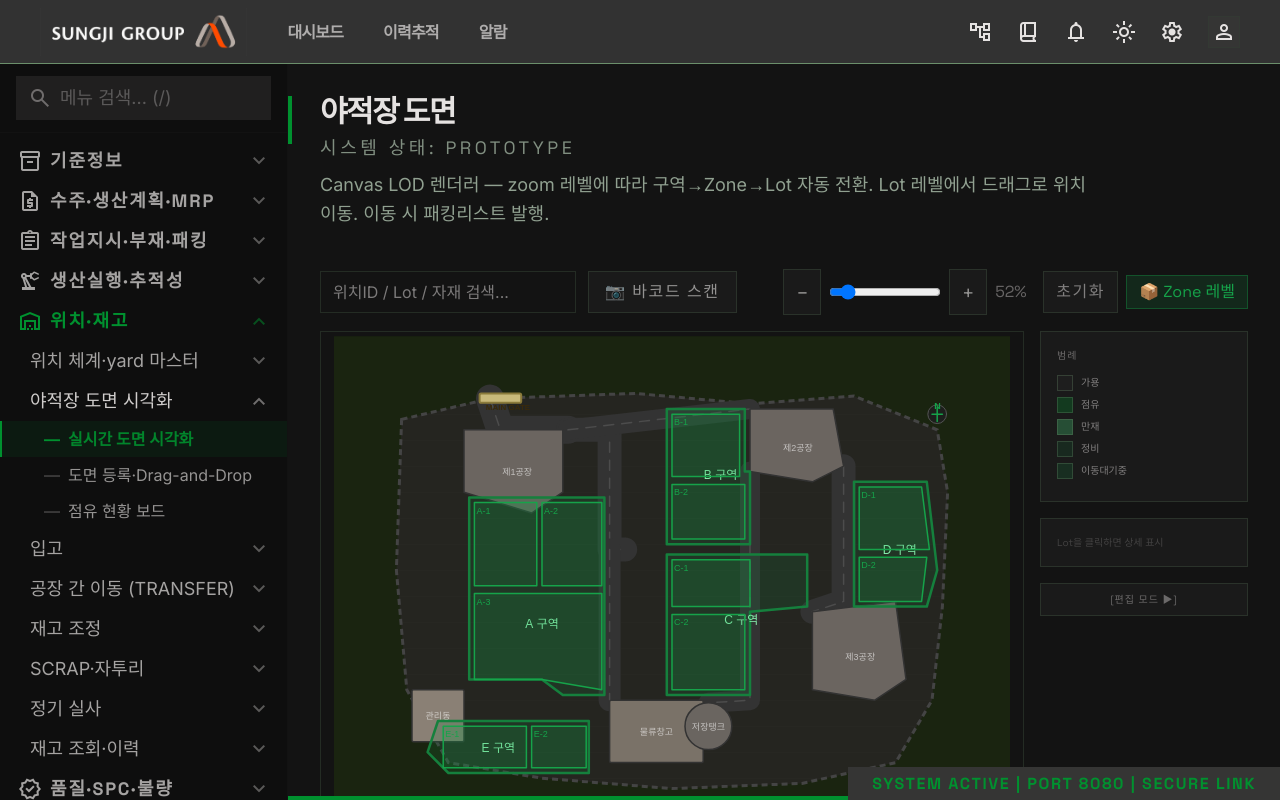
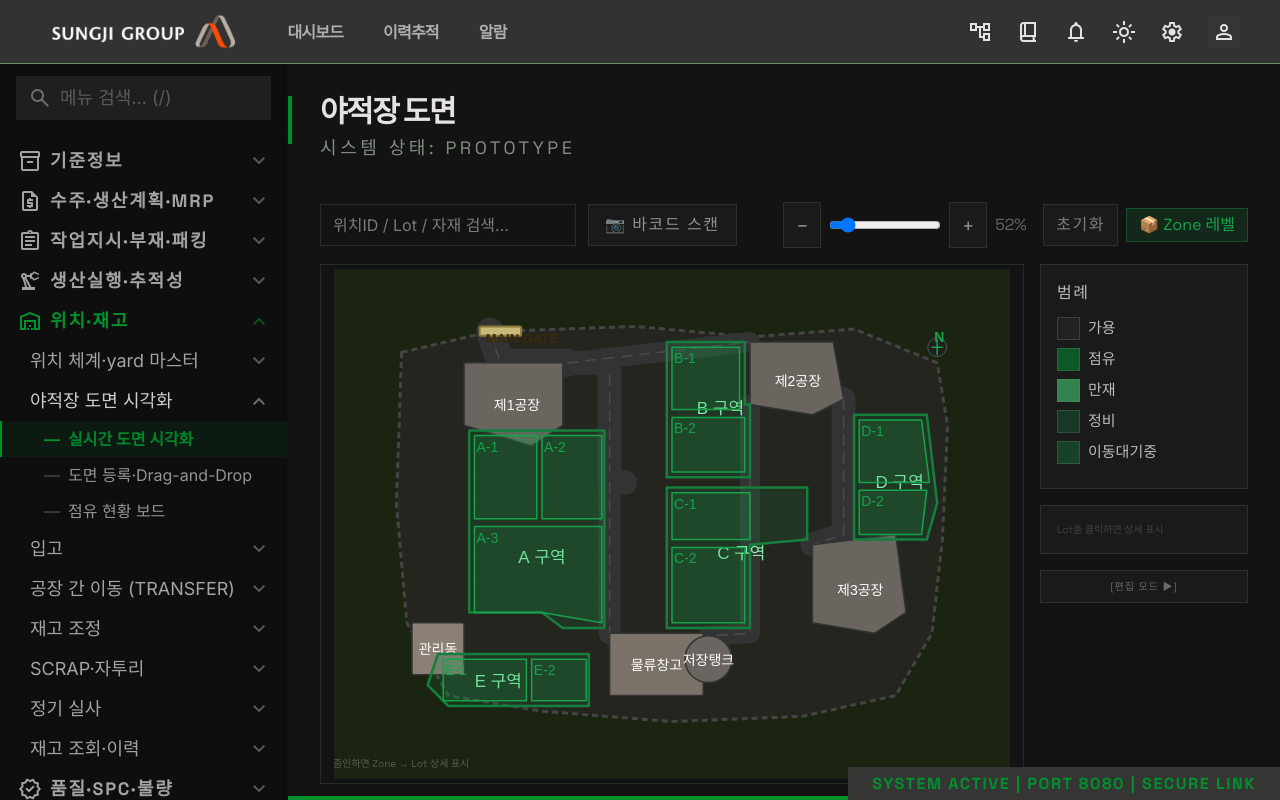
Before and after one commit to oct254k/vicon-mes-proto-lv2, a Next.js app: page /loc/yard-map/view in a window 1280 px wide. Built offline with nearby package versions, Linux system fonts and the light colour scheme.

Commit message:
style: 야적장 도면 UI 개선 — 헤더 설명 제거, 범례 확대, 건물 텍스트 흰색·캔버스 폰트 확대
Co-Authored-By: Claude Sonnet 4.6 <noreply@anthropic.com>

```diff
--- a/src/app/(app)/loc/yard-map/view/page.tsx
+++ b/src/app/(app)/loc/yard-map/view/page.tsx
@@ -94,7 +94,7 @@ const DARK_PALETTE = {
   grid:           "rgba(255,255,255,0.03)",
   road:           "#333",
   roadDash:       "rgba(255,255,255,0.12)",
-  buildingLabel:  "rgba(255,255,255,0.6)",
+  buildingLabel:  "#ffffff",
   compassBg:      "rgba(30,30,30,0.85)",
   compassBorder:  "#555",
   lotEmpty:       "rgba(42,42,42,0.9)",
@@ -109,7 +109,7 @@ const LIGHT_PALETTE = {
   grid:           "rgba(0,0,0,0.04)",
   road:           "#c8ccc4",
   roadDash:       "rgba(0,0,0,0.10)",
-  buildingLabel:  "rgba(0,0,0,0.65)",
+  buildingLabel:  "#ffffff",
   compassBg:      "rgba(240,240,240,0.9)",
   compassBorder:  "#999",
   lotEmpty:       "rgba(200,200,200,0.7)",
@@ -173,7 +173,7 @@ function renderYard(
     else if(b.type==="rect"){ const br=b as any; ctx.beginPath(); ctx.roundRect(br.x,br.y,br.w,br.h,3); ctx.fill(); ctx.stroke(); }
     else if(b.type==="circle"){ const bc=b as any; ctx.beginPath(); ctx.arc(bc.cx,bc.cy,bc.r,0,Math.PI*2); ctx.fill(); ctx.stroke(); }
     if(zoom>0.35){
-      const fs=9/zoom; ctx.fillStyle=palette.buildingLabel; ctx.font=`${fs}px sans-serif`;
+      const fs=14/zoom; ctx.fillStyle=palette.buildingLabel; ctx.font=`${fs}px sans-serif`;
       const lbl=(b as any).label; const tw=ctx.measureText(lbl).width;
       const [bx,by]=b.type==="poly"?polyCenter((b as any).pts):b.type==="rect"?[(b as any).x+(b as any).w/2,(b as any).y+(b as any).h/2]:[(b as any).cx,(b as any).cy];
       ctx.fillText(lbl,bx-tw/2,by+fs*0.4);
@@ -183,13 +183,13 @@ function renderYard(
     ctx.fillStyle=h2r("#15803d",0.18); ctx.strokeStyle="#15803d"; ctx.lineWidth=2.5/zoom;
     drawPoly(ctx,sec.pts); ctx.fill(); ctx.stroke();
     const [cx,cy]=polyCenter(sec.pts);
-    const fs=lod===0?18/zoom:12/zoom;
+    const fs=lod===0?23/zoom:17/zoom;
     ctx.fillStyle="#86efac"; ctx.font=`500 ${fs}px sans-serif`;
     ctx.fillText(sec.label,cx-ctx.measureText(sec.label).width/2,cy+fs*0.35);
     if(lod>=1) sec.zones.forEach(z=>{
       ctx.fillStyle=h2r("#16a34a",0.18); ctx.strokeStyle="#16a34a"; ctx.lineWidth=1.5/zoom;
       drawPoly(ctx,z.pts); ctx.fill(); ctx.stroke();
-      const zfs=9/zoom; ctx.fillStyle="#16a34a"; ctx.font=`500 ${zfs}px sans-serif`;
+      const zfs=14/zoom; ctx.fillStyle="#16a34a"; ctx.font=`500 ${zfs}px sans-serif`;
       ctx.fillText(z.id,z.pts[0][0]+4,z.pts[0][1]+zfs+2/zoom);
       if(lod===2) z.lots.forEach(lot=>{
         const isHL=!!(highlight&&lot.id===highlight);
@@ -207,7 +207,7 @@ function renderYard(
         ctx.globalAlpha = 1;
         if(isHL){ ctx.strokeStyle="#fff"; ctx.lineWidth=2/zoom; ctx.beginPath(); ctx.roundRect(lot.x-1/zoom,lot.y-1/zoom,lot.w+2/zoom,lot.h+2/zoom,2); ctx.stroke(); }
         if(lot.w*zoom>18){
-          const lfs=Math.min(7/zoom,lot.h*0.38);
+          const lfs=Math.min(12/zoom,lot.h*0.38);
           ctx.fillStyle=lot.status==="가용"?palette.lotText:palette.lotTextOcc;
           ctx.font=`${lfs}px sans-serif`;
           const n=String(lot.num);
@@ -234,12 +234,12 @@ function renderYard(
   // 게이트
   ctx.fillStyle="#c8b97a"; ctx.strokeStyle="#8a7a3a"; ctx.lineWidth=2/zoom;
   ctx.beginPath(); ctx.roundRect(180,10,80,18,3); ctx.fill(); ctx.stroke();
-  ctx.fillStyle="#3a2a0a"; ctx.font=`bold ${8/zoom}px sans-serif`; ctx.fillText("MAIN GATE",192,22/zoom);
+  ctx.fillStyle="#3a2a0a"; ctx.font=`bold ${13/zoom}px sans-serif`; ctx.fillText("MAIN GATE",192,22/zoom);
   // 나침반
   const[ncx,ncy,nr]=[W-40,50,18];
   ctx.fillStyle=palette.compassBg; ctx.beginPath(); ctx.arc(ncx,ncy,nr,0,Math.PI*2); ctx.fill();
   ctx.strokeStyle=palette.compassBorder; ctx.lineWidth=1/zoom; ctx.beginPath(); ctx.arc(ncx,ncy,nr,0,Math.PI*2); ctx.stroke();
-  ctx.fillStyle="#16a34a"; ctx.font=`bold ${9/zoom}px sans-serif`; ctx.fillText("N",ncx-3/zoom,ncy-5/zoom);
+  ctx.fillStyle="#16a34a"; ctx.font=`bold ${14/zoom}px sans-serif`; ctx.fillText("N",ncx-3/zoom,ncy-5/zoom);
   ctx.strokeStyle="#16a34a"; ctx.lineWidth=1.5/zoom;
   ctx.beginPath(); ctx.moveTo(ncx,ncy-14); ctx.lineTo(ncx,ncy+14); ctx.stroke();
   ctx.beginPath(); ctx.moveTo(ncx-10,ncy); ctx.lineTo(ncx+10,ncy); ctx.stroke();
@@ -568,7 +568,6 @@ export default function YardMapViewPage() {
         title="야적장 도면"
         nodeRef="SCR-LOC-010"
         status="PROTOTYPE"
-        description="Canvas LOD 렌더러 — zoom 레벨에 따라 구역→Zone→Lot 자동 전환. Lot 레벨에서 드래그로 위치 이동. 이동 시 패킹리스트 발행."
       />
 
       {/* 상단 컨트롤 */}
@@ -625,11 +624,11 @@ export default function YardMapViewPage() {
         {/* 사이드바 */}
         <div className="w-52 shrink-0 space-y-4">
           <div className="bg-surface-elevated border border-outline/20 p-4">
-            <p className="font-label text-[10px] uppercase tracking-widest text-on-surface/40 mb-3">범례</p>
+            <p className="font-label text-[16px] uppercase tracking-widest text-on-surface/80 mb-3">범례</p>
             {([["가용","#2a2a2a"],["점유","#00912F"],["만재","#4ade80"],["정비","#14532d"],["이동대기중","#166534"]] as [string,string][]).map(([s,c])=>(
-              <div key={s} className="flex items-center gap-2 mb-1.5">
-                <div className="w-4 h-4 rounded-sm border border-outline/30" style={{background:c+"44"}}/>
-                <span className="text-[10px] font-label text-on-surface/50">{s}</span>
+              <div key={s} className="flex items-center gap-2 mb-2">
+                <div className="w-[23px] h-[23px] rounded-sm border border-outline/30" style={{background:c+"88"}}/>
+                <span className="text-[15px] font-label text-on-surface/80">{s}</span>
               </div>
             ))}
           </div>
@@ -711,7 +710,7 @@ export default function YardMapViewPage() {
             </div>
             {/* 버튼 */}
             <div className="flex gap-2 px-5 py-4">
-              <button onClick={confirmMove} className="flex-1 bg-[#00912F] text-black font-label font-bold uppercase tracking-widest py-3 text-xs hover:opacity-90">
+              <button onClick={confirmMove} className="flex-1 bg-[#00912F] text-white font-label font-bold uppercase tracking-widest py-3 text-xs hover:opacity-90">
                 확인·이동
               </button>
               <button onClick={()=>{dragLotRef.current=null;setIsDraggingLot(false);setPackingInfo(null);}} className="flex-1 bg-surface border border-outline/20 text-on-surface/50 font-label uppercase tracking-widest py-3 text-xs hover:border-outline/50">
```
